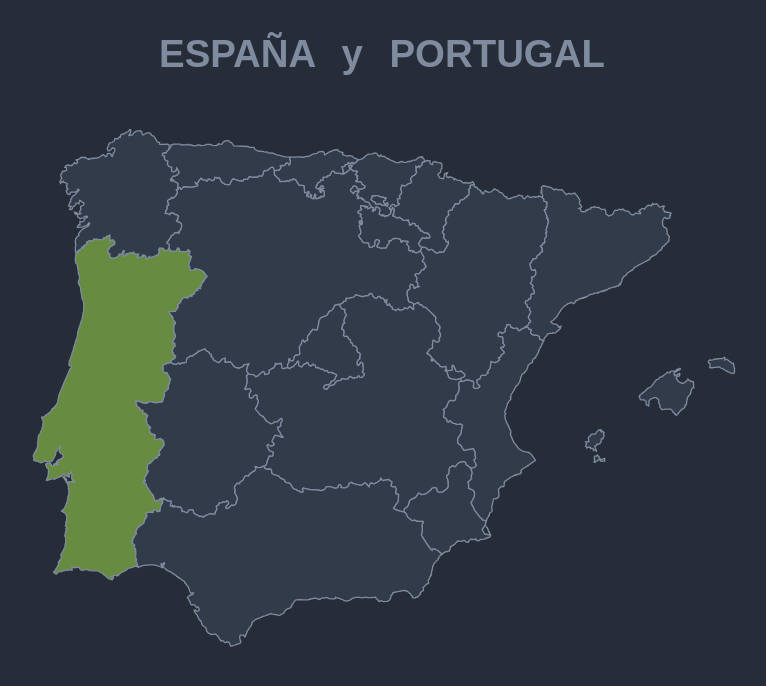
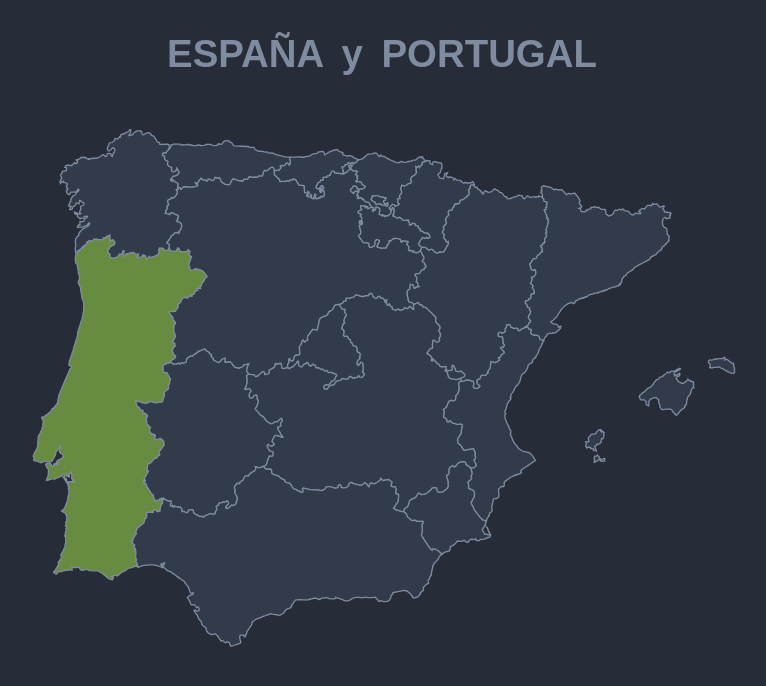
Before and after one commit to SimboBlurr/Lab-Craft, a plain HTML site: page Subpages/hiszpania.html in a window 1280 px wide. Shown: the whole page, without its empty margins (258-1024 px from the left). Drawn offline with Linux system fonts and the light colour scheme; a web font is replaced by a local one.

Commit message:
word spacing

```diff
--- a/Subpages/hiszpania.css
+++ b/Subpages/hiszpania.css
@@ -48,7 +48,7 @@ main{
 
 .map-title{
   font-size: 1.2rem;
-  word-spacing: 1rem;
+  word-spacing: 0.5rem;
   color: var(--spain2);
   text-align: center;
   padding-bottom: 3rem;
```
